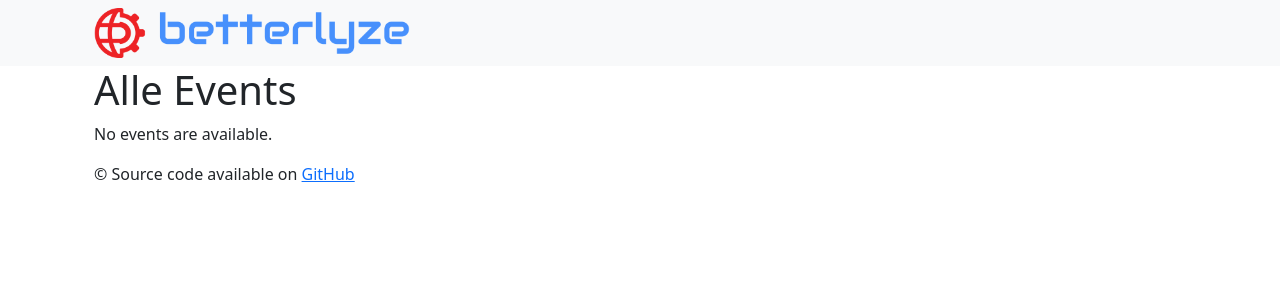
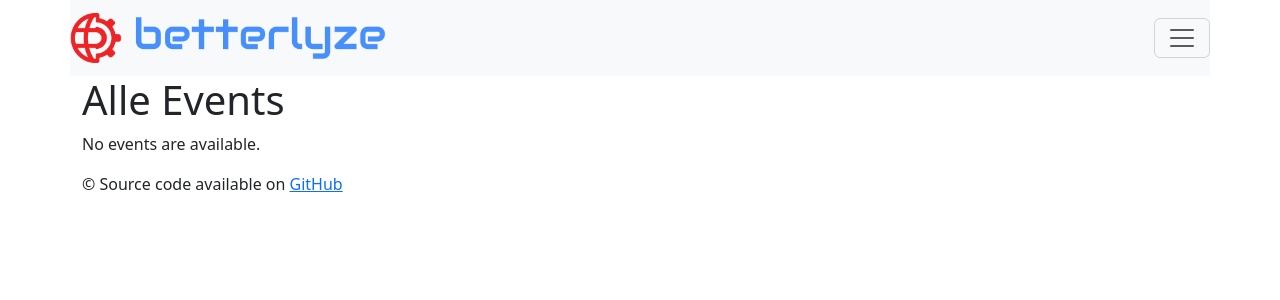
Before and after one commit to dorsax/betterlyze, a Django app: template betterlyze/analyse/templates/analyse/event_list.html in a window 1280 px wide. Shown: the top 300 px of the page. Run offline with Django 3.2, Linux system fonts and the light colour scheme; the template is opened without the code that fills it, so the values that code supplies are empty; some libraries are stand-ins or nearby versions.

Commit message:
feat: add better menu

```diff
--- /dev/null
+++ b/betterlyze/analyse/context_processors.py
@@ -0,0 +1,6 @@
+from .models import Event
+
+def events(request):
+    return {
+        'events': Event.objects.all()
+    }
--- a/betterlyze/analyse/templates/analyse/event_list.html
+++ b/betterlyze/analyse/templates/analyse/event_list.html
@@ -1,9 +1,11 @@
 {% extends "base.html" %}
 
-{% block stylesheets %}
-    <link rel="stylesheet" href="https://cdn.jsdelivr.net/npm/bootstrap@5.1.3/dist/css/bootstrap.min.css">
-{% endblock stylesheets %}
 
+{% load bootstrap5 %}
+
+{# Load CSS and JavaScript #}
+{% bootstrap_css %}
+{% bootstrap_javascript %}
 {% block title %}&Uuml;bersicht{% endblock title %}
 
 {% block content %}
--- a/betterlyze/betterlyze/templates/base.html
+++ b/betterlyze/betterlyze/templates/base.html
@@ -1,11 +1,4 @@
 {% load bootstrap5 %}
-
-{# Load CSS and JavaScript #}
-{% bootstrap_css %}
-{% bootstrap_javascript %}
-
-{# Display django.contrib.messages as Bootstrap alerts #}
-{% bootstrap_messages %}
 
 {% load static %}
 <!DOCTYPE html>
@@ -30,6 +23,7 @@
     <!-- Favicon icon -->
     <link rel="icon" href="{% static 'analyse/images/favicon.png' %}" type="image/png">
     <!-- fontawesome icon -->
+    <link rel="stylesheet" href="https://cdn.jsdelivr.net/npm/bootstrap-icons@1.10.2/font/bootstrap-icons.css" integrity="sha384-b6lVK+yci+bfDmaY1u0zE8YYJt0TZxLEAFyYSLHId4xoVvsrQu3INevFKo+Xir8e" crossorigin="anonymous">
 
     {# Load CSS and JavaScript #}
     {% bootstrap_css %}
@@ -52,48 +46,35 @@
 
 </head>
 <body>
-
-    <nav class="navbar navbar-light navbar-expand-md bg-light sticky-top"> {% comment %}  {% endcomment%}
-        <div class="container">
-            <a href="/">
+    <!-- <nav class="navbar navbar-dark bg-dark">
+    <a href="#" class="navbar-brand">DemoTech</a>
+    <button class="navbar-toggler" data-bs-toggle="collapse" data-bs-target="#navbar">
+        <span class="navbar-toggler-icon"></span>
+    </button>
+    <div class="navbar-collapse collapse" id="navbar">
+        <ul class="navbar-nav">
+            <li class="nav-item"><a href="#" class="nav-link">Home</a></li>
+            <li class="nav-item"><a href="#" class="nav-link">About</a></li>
+            <li class="nav-item"><a href="#" class="nav-link">Contact</a></li>
+        </ul>
+    </div>
+</nav>
+     -->
+    <nav class="container navbar navbar-collapse navbar-light bg-light sticky-top"> {% comment %}  {% endcomment%}
+        <a class="navbar-brand" href="/">
                 <img src="{% static 'analyse/images/logo-full.png' %}" class="logo-full" alt="Betterlyze">
             </a>
-            {% comment %} <a href="#" class="navbar-brand">Betterlyze</a> {% endcomment %}
-            {% comment %} <div class="align-items-center row">
-                <div class="col">
-                    <div style="">
-                        <div id="loading-output-1" style="display: none;"></div>
-                        <div style=""></div>
-                    </div>
-                </div>
-                <div class="col"></div>
-                <div class="col">
-                    <button id="button_reload" class="ms-2 btn btn-primary">Reload</button>
-                </div>
-                <div class="col">
-                    <div id="eventmenu" class="dropdown">
-                        <button type="button" id="react-aria537110805-1" aria-expanded="false" class="dropdown-toggle btn btn-primary">Menü</button>
-                        <div data-bs-popper="static" class="dropdown-menu dropdown-menu-end" aria-labelledby="react-aria537110805-1">
-                            <button n_clicks_timestamp="-1" data-rr-ui-dropdown-item="" class="dropdown-item">
-                                <div id="refresh_switch">
-                                    <div class="sc-dnqmqq chqyiX daq-booleanswitch--light__label">
-                                        <div class="sc-htpNat jAjsxw daq-booleanswitch--light" rotate="0" size="45">
-                                            <div class="sc-bxivhb gJuplL daq-booleanswitch--light__background" size="45" color="#ABE2FB">
-                                                <button class="sc-ifAKCX dlqMgb daq-booleanswitch--light__button" size="45"></button>
-                                            </div>
-                                        </div>
-                                        <label class="sc-bwzfXH gRFjMP">Autoreload</label>
-                                    </div>
-                                </div>
+        <button class="navbar-toggler" data-bs-toggle="collapse" data-bs-target="#navbar">
+            <span class="navbar-toggler-icon"></span>
                             </button>
-                            <hr class="dropdown-divider" role="separator">
-                            <button id="open-offcanvas" n_clicks_timestamp="-1" data-rr-ui-dropdown-item="" class="dropdown-item">Hilfe</button>
-                        </div>
-                    </div>
-                </div>
-            </div> {% endcomment %}
+        <div class="navbar-collapse collapse" id="navbar">
+            <ul class="navbar-nav">
+                <li class="nav-item"><a class="nav-link" href="/">Home</a></li>
+                <li class="nav-item"><a class="nav-link" href="{% url 'analyse:index'%}">Analyse</a></li>
+            </ul>
         </div>
     </nav>
+
 
     <div class="container">
     {% block content %}{% endblock content %}
```
